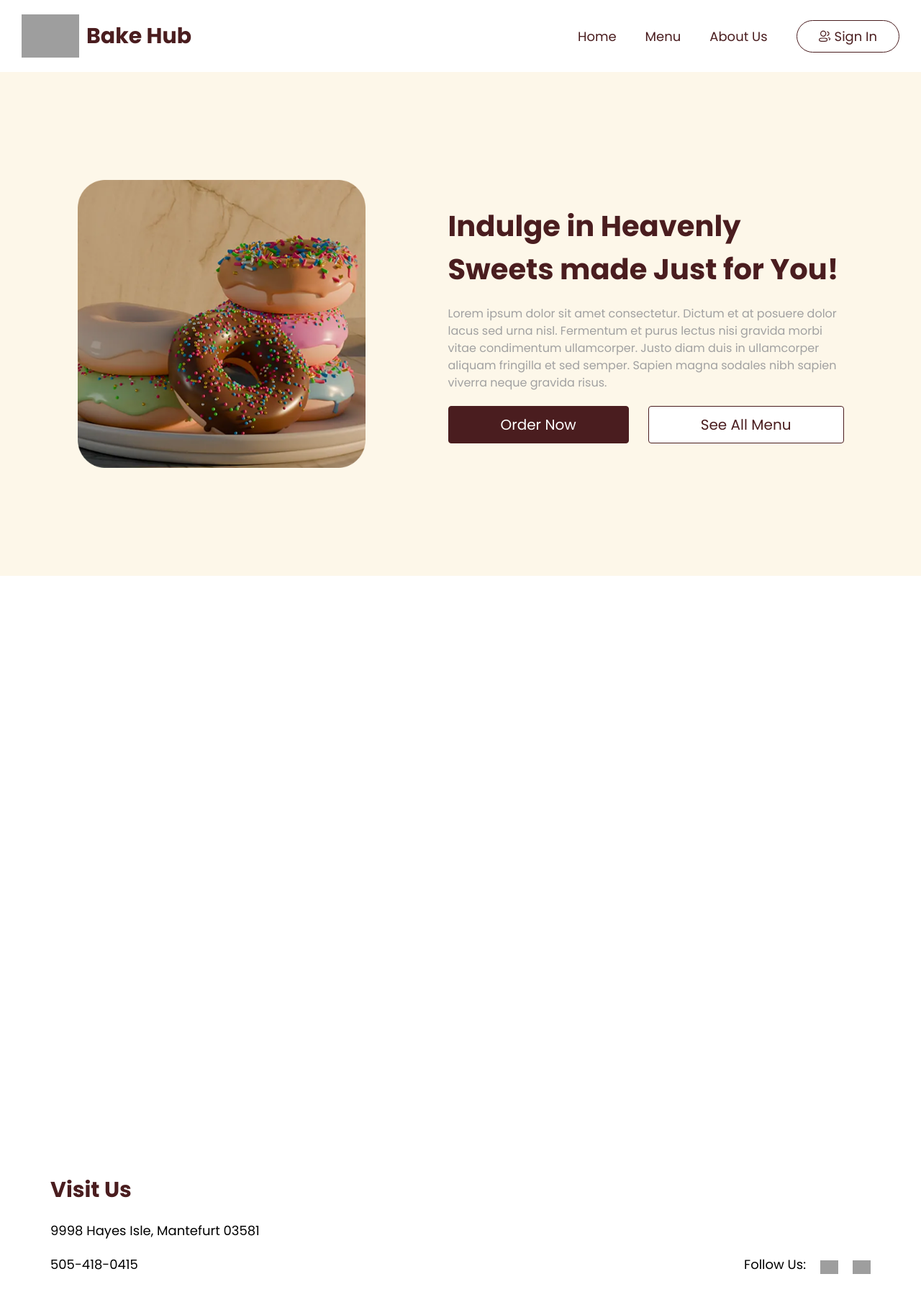
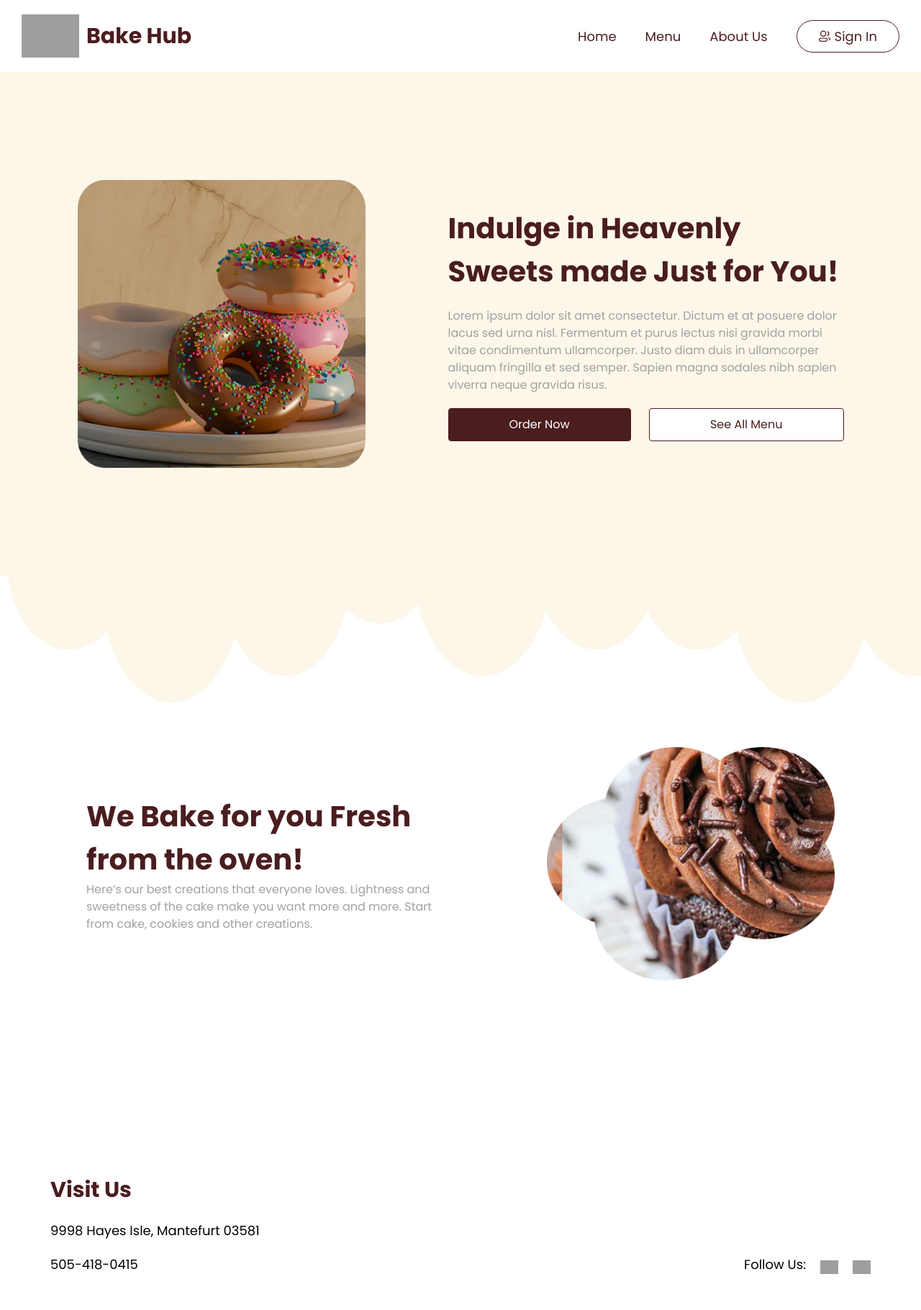
Before and after one commit to Lance19Kent/Bakehub---Static, a PHP site: page / in a window 1280 px wide. Shown: the whole page at 72% size. Run offline with PHP 8.4, Linux system fonts and the light colour scheme; grey boxes are pictures that could not be loaded.

Commit message:
Second Section done

```diff
--- a/index.html
+++ b/index.html
@@ -9,7 +9,7 @@
     <link href="https://fonts.googleapis.com/css2?family=Poppins:ital,wght@0,100;0,200;0,300;0,400;0,500;0,600;0,700;0,800;0,900;1,100;1,200;1,300;1,400;1,500;1,600;1,700;1,800;1,900&display=swap" rel="stylesheet">
 </head>
 <body class="w-full min-h-screen">
-    <header class="w-full h-[100px] bg-white flex items-center justify-between px-[30px] fixed">
+    <header class="w-full h-[100px] bg-white flex items-center justify-between px-[30px] fixed z-2">
         <div class="w-full gap-2.5 flex items-center">
             <img src="assets/bakehub-logo.svg" alt="Bakehub Logo" class="w-20">
             <h1 class="text-(--maroon-color) font-bold text-[30px]">Bake Hub</h1>
@@ -27,19 +27,26 @@
         </div>
     </header>
     <main class="flex-1 w-full min-h-screen">
-        <section class="w-full min-h-screen pt-[100px] flex justify-around items-center px-[50px] bg-[var(--bg-color)]">
+        <section class="w-full min-h-screen pt-[100px] relative z-1  flex justify-around items-center px-[50px] bg-[var(--bg-color)]">
             <img src="./assets/img/donut-pic-hero.png" style="width: 400px; height: 400px;" >
             <div style="width: 550px;" class="flex flex-col gap-5">
                 <h1 class="font-bold text-[40px] text-[var(--maroon-color)]">Indulge in Heavenly Sweets made Just for You!</h1>
                 <p class="text-[16px] text-(--gray-color)">Lorem ipsum dolor sit amet consectetur. Dictum et at posuere dolor lacus sed urna nisl. Fermentum et purus lectus nisi gravida morbi vitae condimentum ullamcorper. Justo diam duis in ullamcorper aliquam fringilla et sed semper. Sapien magna sodales nibh sapien viverra neque gravida risus.</p>
                 <div class="w-full flex justify-between">
-                    <a href="" class="py-2.5 px-18 bg-(--maroon-color) text-white text-[20px] rounded-[4px] border border-[var(--maroon-color)]">Order Now</a>
-                    <a href="" class="py-2.5 px-18 bg-white text-[var(--maroon-color)] text-[20px] rounded-[4px] border border-[var(--maroon-color)] ">See All Menu</a>
+                    <a href="" class="py-2.5 px-21 bg-(--maroon-color) text-white text-[16px] rounded-[4px] border border-[var(--maroon-color)]">Order Now</a>
+                    <a href="" class="py-2.5 px-21 bg-white text-[var(--maroon-color)] text-[16px] rounded-[4px] border border-[var(--maroon-color)] ">See All Menu</a>
                 </div>
             </div>
         </section>
-        <section class="w-full min-h-screen relative">
-
+        <section class="w-full min-h-screen relative flex items-center justify-around px-[50px]">
+            <img src="./assets/img/bg-cloud.png" class="absolute top-[-200px] z-0">
+            <div class="relative z-1 w-full max-w-[500px]">
+                <h1 class="text-[40px] text-(--maroon-color) font-bold ">We Bake for you Fresh from the oven!</h1>
+                <p class="text-(--gray-color) text-[16px]">Here’s our best creations that everyone loves. Lightness and sweetness of the cake make you want more and more. Start from cake, cookies and other creations.</p>
+            </div>
+            <div class="relative z-1">
+                <img src="/assets/img/cloud-bread.png" alt="Cloud Bread PNG" class="w-[400px]">
+            </div>
         </section>
     </main>
     <footer class="w-full h-[220px] bg-white flex px-[70px] items-center py-[50px]">
--- a/src/output.css
+++ b/src/output.css
@@ -165,11 +165,44 @@
   }
 }
 @layer utilities {
+  .absolute {
+    position: absolute;
+  }
   .fixed {
     position: fixed;
   }
   .relative {
     position: relative;
+  }
+  .top-0 {
+    top: calc(var(--spacing) * 0);
+  }
+  .top-\[-10px\] {
+    top: -10px;
+  }
+  .top-\[-50px\] {
+    top: -50px;
+  }
+  .top-\[-100px\] {
+    top: -100px;
+  }
+  .top-\[-150px\] {
+    top: -150px;
+  }
+  .top-\[-200px\] {
+    top: -200px;
+  }
+  .top-\[-\] {
+    top: -;
+  }
+  .z-0 {
+    z-index: 0;
+  }
+  .z-1 {
+    z-index: 1;
+  }
+  .z-2 {
+    z-index: 2;
   }
   .flex {
     display: flex;
@@ -204,8 +237,41 @@
   .w-\[25px\] {
     width: 25px;
   }
+  .w-\[50px\] {
+    width: 50px;
+  }
+  .w-\[60px\] {
+    width: 60px;
+  }
+  .w-\[150px\] {
+    width: 150px;
+  }
+  .w-\[300px\] {
+    width: 300px;
+  }
+  .w-\[400px\] {
+    width: 400px;
+  }
+  .w-\[600px\] {
+    width: 600px;
+  }
   .w-full {
     width: 100%;
+  }
+  .max-w-\[40px\] {
+    max-width: 40px;
+  }
+  .max-w-\[100px\] {
+    max-width: 100px;
+  }
+  .max-w-\[400px\] {
+    max-width: 400px;
+  }
+  .max-w-\[500px\] {
+    max-width: 500px;
+  }
+  .max-w-\[600px\] {
+    max-width: 600px;
   }
   .flex-1 {
     flex: 1;
@@ -283,6 +349,12 @@
   .px-18 {
     padding-inline: calc(var(--spacing) * 18);
   }
+  .px-21 {
+    padding-inline: calc(var(--spacing) * 21);
+  }
+  .px-22 {
+    padding-inline: calc(var(--spacing) * 22);
+  }
   .px-\[30px\] {
     padding-inline: 30px;
   }
@@ -297,6 +369,18 @@
   }
   .py-2\.5 {
     padding-block: calc(var(--spacing) * 2.5);
+  }
+  .py-3 {
+    padding-block: calc(var(--spacing) * 3);
+  }
+  .py-3\.5 {
+    padding-block: calc(var(--spacing) * 3.5);
+  }
+  .py-4 {
+    padding-block: calc(var(--spacing) * 4);
+  }
+  .py-4\.5 {
+    padding-block: calc(var(--spacing) * 4.5);
   }
   .py-\[50px\] {
     padding-block: 50px;
```
Also changed, not shown: assets/img/bg-cloud.png (added), assets/img/cloud-bread.png (renamed from assets/img/Mask group.png).
